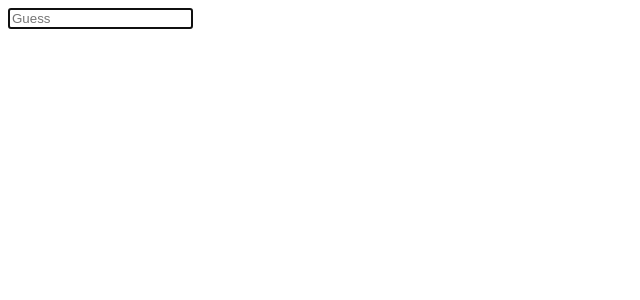
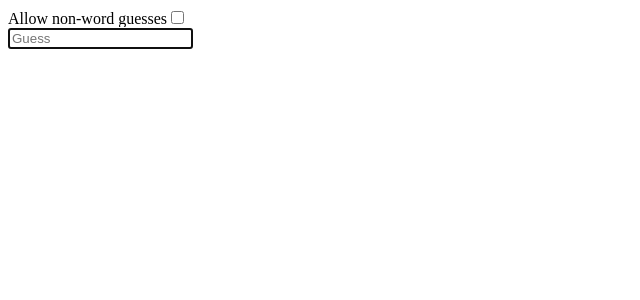
Before and after one commit to nbgraham/word-guessing, a React (Create React App) app: page / in a window 1280 px wide. Shown: the top 300 px of the page, without its empty margins (0-640 px from the left). Built offline with nearby package versions, Linux system fonts and the light colour scheme.

Commit message:
check box for non word guesses

```diff
--- a/src/App.tsx
+++ b/src/App.tsx
@@ -7,10 +7,12 @@ import React, {
   useRef,
   useState,
 } from "react";
+import { Observable, useObservable } from "./observable";
 import { getRandomWord, isAWord } from "./words";
 
 const SIZE = 5;
-const ALLOW_NON_WORD_GUESSES = false;
+
+const $allowNonWordGuesses = new Observable(false);
 
 function App() {
   const [answer, setAnswer] = useState(getRandomWord(SIZE));
@@ -18,8 +20,38 @@ function App() {
     setAnswer(getRandomWord(SIZE));
   };
 
-  return <Game key={answer} answer={answer} onRestart={handleRestart} />;
+  const [allowNonWordGuesses, setAllowNonWordGuesses] =
+    useObservable($allowNonWordGuesses);
+
+  return (
+    <div>
+      <Checkbox
+        label="Allow non-word guesses"
+        checked={allowNonWordGuesses}
+        onChange={setAllowNonWordGuesses}
+      />
+      <Game key={answer} answer={answer} onRestart={handleRestart} />
+    </div>
+  );
 }
+
+const Checkbox: React.FC<{
+  label: string;
+  checked: boolean;
+  onChange: (checked: boolean) => void;
+}> = ({ label, checked, onChange }) => {
+  const toggle = () => onChange(!checked);
+  return (
+    <div>
+      <label onClick={toggle}>{label}</label>
+      <input
+        type="checkbox"
+        checked={checked}
+        onChange={(event) => onChange(event.target.checked)}
+      />
+    </div>
+  );
+};
 
 const Game: React.FC<{
   answer: string;
@@ -60,10 +92,11 @@ const Guess: React.FC<{
   const [guess, setGuess] = useState("");
   const [validating, setValidating] = useState(false);
   const [errorMessage, setErrorMessage] = useState("");
+  const [allowNonWordGuesses] = useObservable($allowNonWordGuesses);
 
   const validate = async (value: string) => {
     setValidating(true);
-    const isValid = ALLOW_NON_WORD_GUESSES || (await isAWord(value));
+    const isValid = allowNonWordGuesses || (await isAWord(value));
     setErrorMessage(isValid ? "" : `"${value}" is not an English word`);
     setValidating(false);
     return isValid;
--- /dev/null
+++ b/src/observable.ts
@@ -0,0 +1,37 @@
+import { useEffect, useState } from "react";
+
+type OnChange<T> = (newValue: T) => void;
+export class Observable<T> {
+  value: T;
+  subscribers: OnChange<T>[] = [];
+
+  constructor(initialValue: T) {
+    this.value = initialValue;
+  }
+
+  update(newValue: T) {
+    this.value = newValue;
+    this.subscribers.forEach((s) => s(newValue));
+  }
+
+  subscribe(onChange: OnChange<T>) {
+    onChange(this.value);
+    this.subscribers.push(onChange);
+    const unsubscribe = () => {
+      this.subscribers = this.subscribers.filter((s) => s !== onChange);
+    };
+    return unsubscribe;
+  }
+}
+
+export function useObservable<T>(observable: Observable<T>) {
+  const [value, setValue] = useState<T>(observable.value);
+  useEffect(
+    () => observable.subscribe((newValue) => setValue(newValue)),
+    [observable]
+  );
+  return [value, (newValue: T) => observable.update(newValue)] as [
+    T,
+    (v: T) => void
+  ];
+}
```
